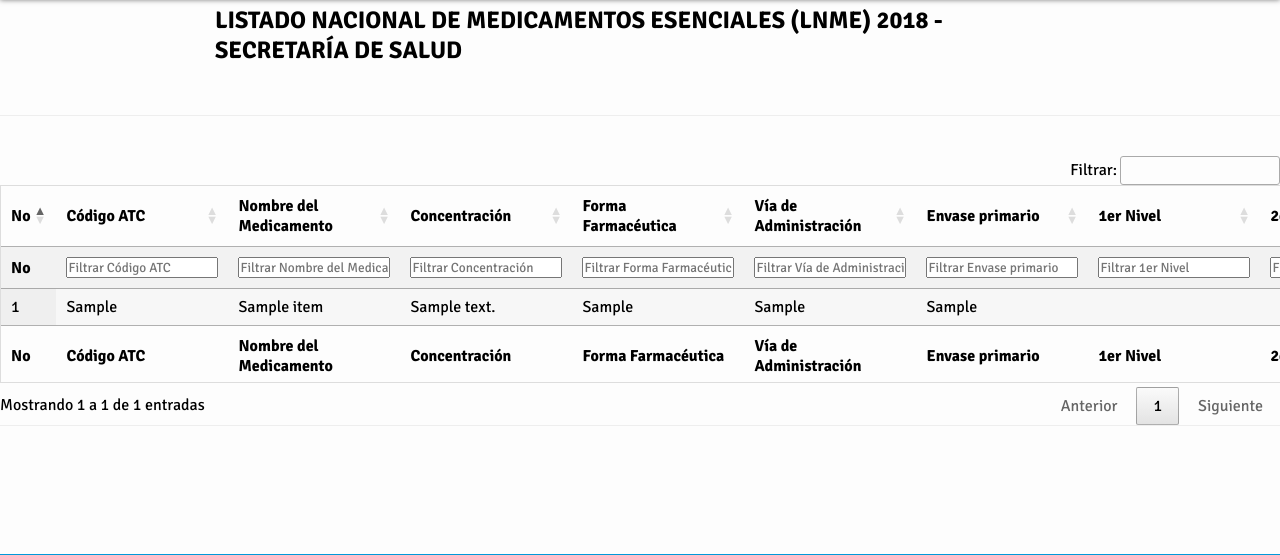
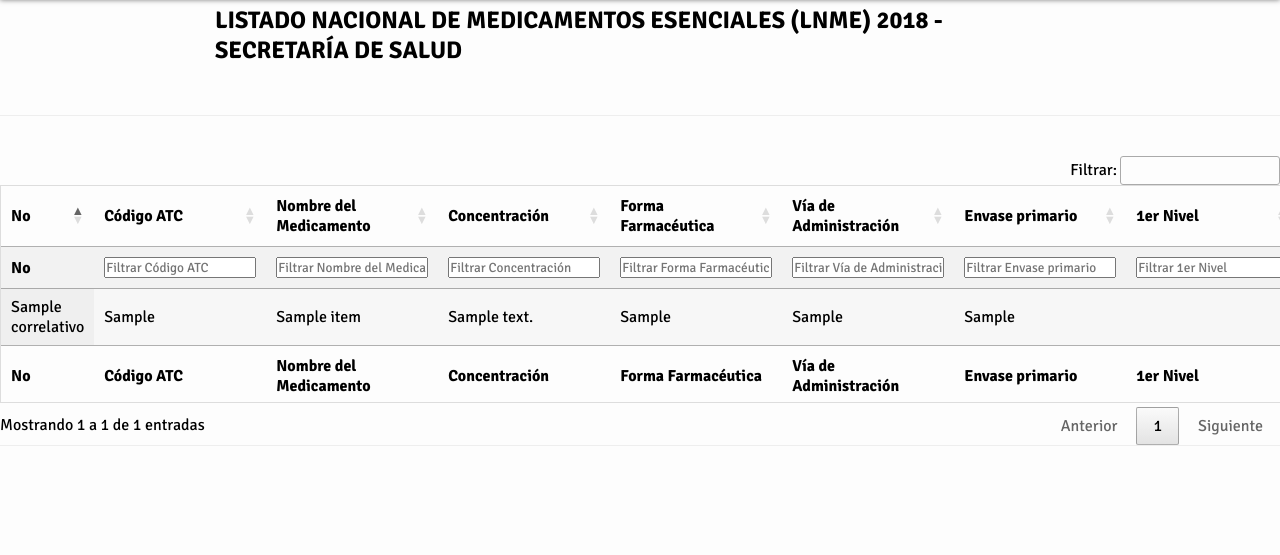
Before and after one commit to hatwhite89/ops, a Django app: template templates/lnm_detalle.html in a window 1280 px wide. Shown: the part 150-705 px from the top of the page. Run offline with Django 3.2, Linux system fonts and the light colour scheme; the template is opened without the code that fills it: most values are stand-ins (such as "Sample title", 1, 10 or a date in 2020); some libraries are stand-ins or nearby versions.

Commit message:
lunes amy

```diff
--- a/opsApp/views.py
+++ b/opsApp/views.py
@@ -16,7 +16,7 @@
     return render(request,'contenido.html',{'lista_contenido':lista,'listar_contenido':lista_contenido})
 
 def listadoNacionalMedicamentos(request):
-    listado_medicamentos= Medicamento.objects.all()
+    listado_medicamentos= Medicamento.objects.all().order_by('correlativo')
     return  render(request,'listado_nacional_medicamentos.html',{'listado_medicamentos':listado_medicamentos})
 
 def archivo(request):
@@ -32,7 +32,7 @@
     return render(request,'lnm2.html',{'lista_categoria':lista_categoria})
 def listadoNacionalMedicamentosDetalle(request):
     id_categoria=request.GET['id_categoria']
-    medicamento_list =Medicamento.objects.filter(categoria=id_categoria)
+    medicamento_list =Medicamento.objects.filter(categoria=id_categoria).order_by('correlativo')
 
     return render(request, 'lnm_detalle.html', {'listado_medicamentos': medicamento_list})
 
--- a/templates/base.html
+++ b/templates/base.html
@@ -220,7 +220,7 @@
                 orientation: 'landscape',
                 pageSize: 'LEGAL'}
         ],
- pageLength : 9,
+ pageLength : 10,
     lengthMenu: [[5, 10, 20, -1], [5, 10, 20, 'Todos']],
         language: {
         search: "Filtrar:",
--- a/templates/listado_nacional_medicamentos.html
+++ b/templates/listado_nacional_medicamentos.html
@@ -53,7 +53,7 @@
 
 
             <tr>
-                <td>{{ forloop.counter }}</td>
+                <td>{{ item.correlativo}}</td>
                   <td>{{item.codigo_atc}}</td>
                  <td title="{{ item.categoria }} / {{ item.sub_categoria }}">{{item.nombre_medicamento}}</td>
 
--- a/templates/lnm_detalle.html
+++ b/templates/lnm_detalle.html
@@ -53,7 +53,7 @@
 
 
             <tr>
-                <td>{{ forloop.counter }}</td>
+                <td>{{ item.correlativo}}</td>
                   <td>{{item.codigo_atc}}</td>
                  <td title="{{ item.categoria }} / {{ item.sub_categoria }}">{{item.nombre_medicamento}}</td>
 
```
